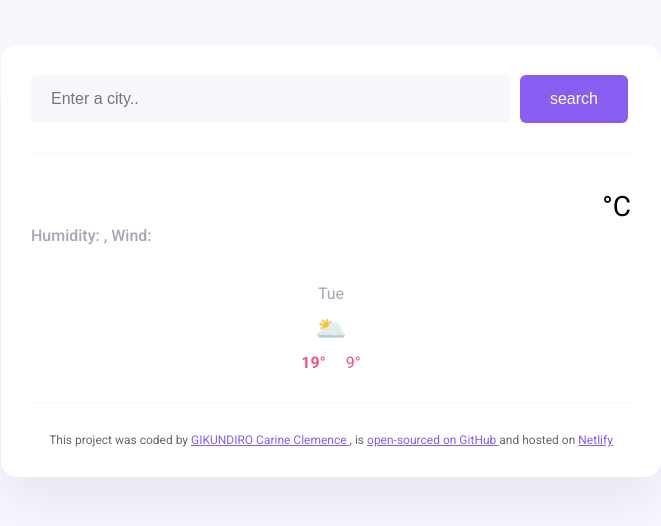
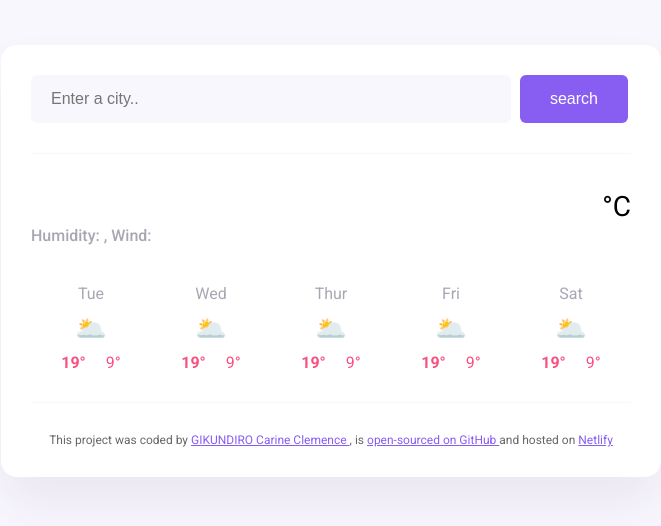
Before and after one commit to CarineClemence20/meteo-app--forecast-repo, a plain HTML site: page index.html in a window 1280 px wide. Shown: the whole page, without its empty margins (309-970 px from the left). Drawn offline with nearby package versions, Linux system fonts and the light colour scheme; no server answers.

Commit message:
updated the netlify link in html, and added a loop(foreach) in js to display the forecast days

```diff
--- a/index.html
+++ b/index.html
@@ -56,7 +56,7 @@
         <a href="https://github.com/CarineClemence20/meteo-app" target="_blank"
           >open-sourced on GitHub </a
         >and hosted on
-        <a href="https://carinemeteoapp.netlify.app/" target="_blank"
+        <a href="https://carineforecastapp.netlify.app/" target="_blank"
           >Netlify
         </a>
       </footer>
--- a/javascript/script.js
+++ b/javascript/script.js
@@ -78,12 +78,22 @@ searchFormElement.addEventListener("submit", displayWeatherInfo);
 //city that always run
 searchCity("kigali");
 
-let forecastElement = document.querySelector("#forecast");
-forecastElement.innerHTML = ` <div class="weather-forecast-day-info">
-   <div class="weather-forecast-day">Tue</div>
+function dispalyForecast() {
+  let days = ["Tue", "Wed", "Thur", "Fri", "Sat"];
+  let forecasthtml = "";
+
+  days.forEach(function (day) {
+    forecasthtml += ` <div class="weather-forecast-day-info">
+    <div class="weather-forecast-day">${day}</div>
  <div class="weather-forecast-icon">🌥️</div>
  <div class="weather-forecast-temp-wrapper">
  <div class="weather-forecast-temp"><strong>19°</strong></div>
  <div class="weather-forecast-temp">9°</div>
  </div>
 </div>`;
+  });
+
+  let forecastElement = document.querySelector("#forecast");
+  forecastElement.innerHTML = forecasthtml;
+}
+dispalyForecast();
```
Lines whose indentation alone changed are shown as unchanged.
